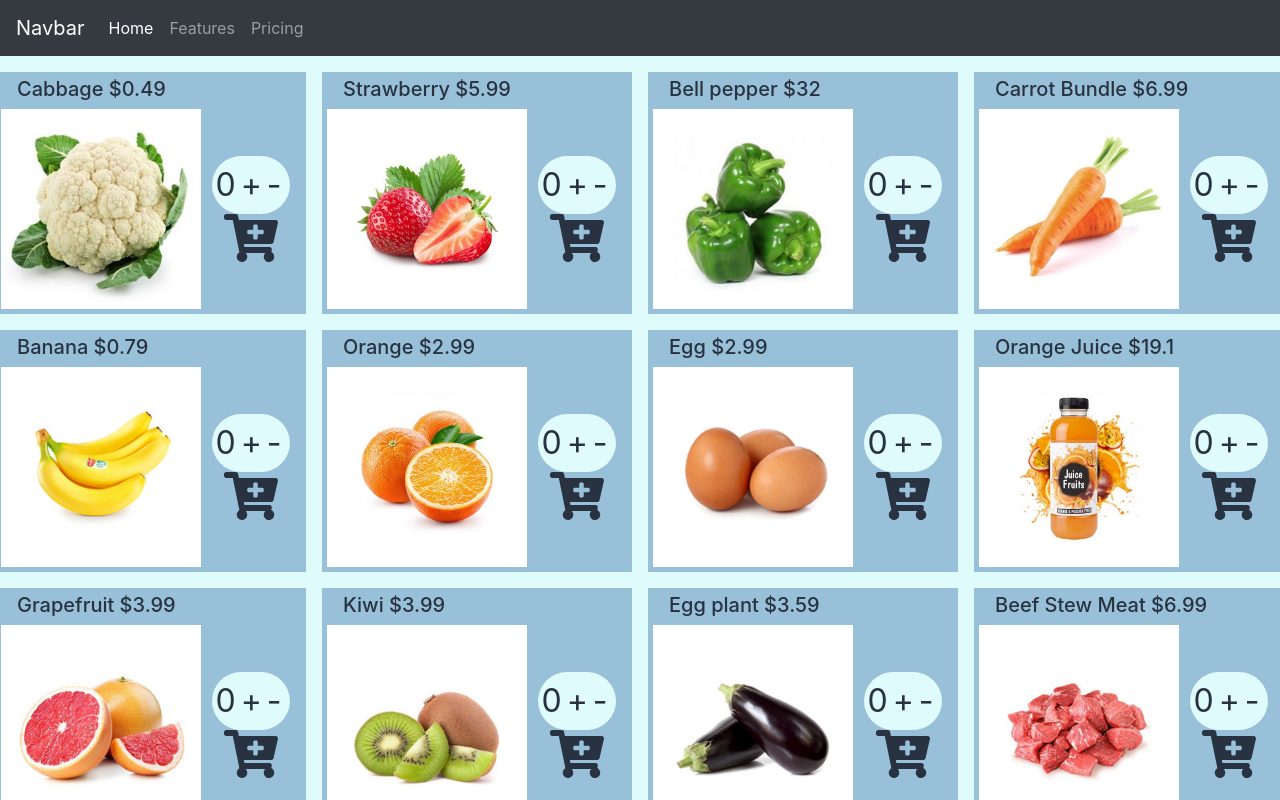
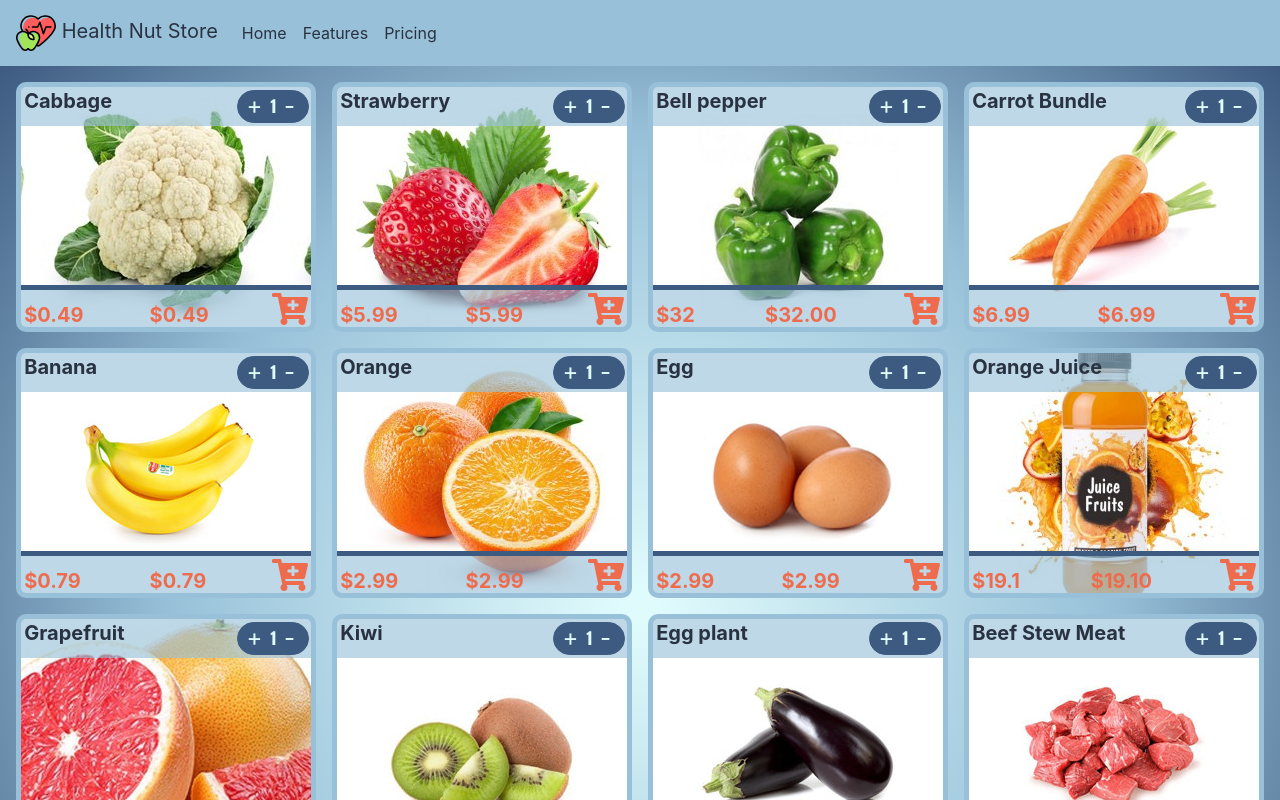
Before and after one commit to AndrewEvansDev/FSDI-108-109-HealthNutstore, a React (Create React App) app: page / in a window 1280 px wide. Shown: the top 800 px of the page. Built offline with nearby package versions, Linux system fonts and the light colour scheme.

Commit message:
nearly 6am lol

```diff
--- a/src/components/cart.jsx
+++ /dev/null
@@ -1,25 +0,0 @@
-import React, { Component } from "react";
-import { FontAwesomeIcon } from "@fortawesome/react-fontawesome";
-import { faCartPlus } from "@fortawesome/free-solid-svg-icons";
-import QuantityPicker from "./quantityPicker";
-
-class ShoppingCart extends Component {
-  state = {
-    price: 0,
-  };
-  render() {
-    return (
-      <div>
-        <QuantityPicker
-          onValueChange={this.handleQuantityChange}
-        ></QuantityPicker>
-        <FontAwesomeIcon icon={faCartPlus} className="cart-icon" size="3x" />
-      </div>
-    );
-  }
-  handleQuantityChange = (qty) => {
-    this.setState({ total: qty });
-  };
-}
-
-export default ShoppingCart;
--- a/src/components/catalog.css
+++ b/src/components/catalog.css
@@ -7,10 +7,23 @@
 }
 
 div.catalog-page{
-    display: grid;
-    grid-template-columns: auto auto auto auto;
-    justify-content: center;
+    display: flex;
+    justify-content: space-around;
+    flex-wrap:wrap;
     padding: 1rem;
-    background-color: var(--bg);
+    background: rgb(224,251,252);
+    background: radial-gradient(circle, rgba(224,251,252,1) 2%, rgba(152,193,217,1) 56%, rgba(61,90,128,1) 100%);
     grid-gap: 1rem;
+    max-width:100%;
     }
+/* @media(max-width:600px){
+    div.catalog-page{
+        grid-template-columns: 1fr 1fr;
+    }
+}
+
+@media(max-width:400px){
+    div.catalog-page{
+        grid-template-columns: auto;
+    }
+} */
--- a/src/components/footer.css
+++ b/src/components/footer.css
@@ -1,11 +1,19 @@
+:root{
+    --highlight:#3d5a80;
+    --sec:#98c1d9;
+    --bg:#e0fbfc;
+    --btn:#ee6c4d;
+    --text:#293241;
+}
+
 .footer-wrap{
     display:flex;
     justify-content: space-between;
     bottom: 0;
     width: 100%;
     height:7vh;
-    background-color:black;
-    color:white;
+    background-color:var(--sec);
+    color:var(--text);
 }
 .footer-item{
     flex:1;
--- a/src/components/navBar.css
+++ b/src/components/navBar.css
@@ -0,0 +1,19 @@
+:root{
+    --highlight:#3d5a80;
+    --sec:#98c1d9;
+    --bg:#e0fbfc;
+    --btn:#ee6c4d;
+    --text:#293241;
+}
+
+.nav-custom{
+    background-color:var(--sec);
+    color:var(--text);
+}
+nav a{
+    background-color:var(--sec);
+    color:var(--text);
+}
+nav a img{
+    max-width:40px;
+}
--- a/src/components/navBar.jsx
+++ b/src/components/navBar.jsx
@@ -1,15 +1,15 @@
 import React, { Component } from "react";
-//imrc & cc
+import "./navBar.css";
 
 class NavBar extends Component {
   render() {
     return (
-      <nav class="navbar navbar-expand-lg navbar-dark bg-dark">
-        <a class="navbar-brand" href="#">
-          Navbar
+      <nav className="nav-custom navbar navbar-expand-lg">
+        <a className="navbar-brand nav-custom" href="#">
+          <img src="../../images/001-health.svg"></img> Health Nut Store
         </a>
         <button
-          class="navbar-toggler"
+          className="navbar-toggler"
           type="button"
           data-toggle="collapse"
           data-target="#navbarNavAltMarkup"
@@ -17,17 +17,17 @@ class NavBar extends Component {
           aria-expanded="false"
           aria-label="Toggle navigation"
         >
-          <span class="navbar-toggler-icon"></span>
+          <span className="navbar-toggler-icon"></span>
         </button>
-        <div class="collapse navbar-collapse" id="navbarNavAltMarkup">
-          <div class="navbar-nav">
-            <a class="nav-link active" href="#">
-              Home <span class="sr-only">(current)</span>
+        <div className="collapse navbar-collapse" id="navbarNavAltMarkup">
+          <div className="navbar-nav">
+            <a className="nav-link active" href="#">
+              Home <span className="sr-only">(current)</span>
             </a>
-            <a class="nav-link" href="#">
+            <a className="nav-link" href="#">
               Features
             </a>
-            <a class="nav-link" href="#">
+            <a className="nav-link" href="#">
               Pricing
             </a>
           </div>
--- a/src/components/product.css
+++ b/src/components/product.css
@@ -6,26 +6,49 @@
     --text:#293241;
 }
 .product-wrap{
-    background-color: var(--sec);
     border:5px solid var(--sec);
+    flex:1;
+    border-radius: 10px;
+    display:flex;
+    flex-direction: column;
+    min-width: 250px;
+    min-height: 250px;
+    background-position:center;
 }
-.product-content-wrap{
-    width:300px;
-    background-color:var(--sec);
-    color:var(--text);
+.top-wrap{
     display:flex;
-
+    justify-content: space-between;
+    background-color:#98c1d9a1;
+    height:min-content;
 }
-
-.product-image{
-    max-width:200px;
+.bottom-wrap{
+    display: flex;
+    background-color:#98c1d9a1;
+    justify-content: space-between;
+    margin-top:auto;
+    margin-bottom:0;
+    align-items: flex-end;
+    border-top:5px solid var(--highlight);
 }
 h5.product-title{
     color:var(--text);
     text-align: left;
-    margin-left:1rem;
+    font-weight: 700;
+    margin: .1rem 0 0 .2rem;
 }
-.product-info{
-    width:fit-content;
-    margin: auto;
+h5.product-price{
+    color:var(--btn);
+    text-align: left;
+    font-weight: 700;
+    margin: 0 0 0 .2rem;
 }
+svg.cart-icon{
+    color:var(--btn);
+    margin: .2rem .2rem 0 0;
+}
+svg.cart-icon:hover{
+    filter:invert(100%);
+}
+.addCart span{
+    font-weight: 600;
+}
--- a/src/components/product.jsx
+++ b/src/components/product.jsx
@@ -1,27 +1,56 @@
 import React, { Component } from "react";
 import "./product.css";
-import ShoppingCart from "./cart";
+import { FontAwesomeIcon } from "@fortawesome/react-fontawesome";
+import { faCartPlus } from "@fortawesome/free-solid-svg-icons";
+import QuantityPicker from "./quantityPicker";
+import { faRProject } from "@fortawesome/free-brands-svg-icons";
 
 class Product extends Component {
-  state = {};
+  state = {
+    quantity: 1,
+    total: 1,
+    totalPurchase: this.props.data.price,
+  };
   render() {
     return (
-      <div className="product-wrap">
-        <h5 className="product-title">
-          {this.props.data.title} ${this.props.data.price}
-        </h5>
-        <div className="product-content-wrap">
-          <img
-            src={"/images/products/" + this.props.data.image}
-            className="product-image"
-            alt="..."
-          />
-          <div className="product-info">
-            <ShoppingCart></ShoppingCart>
-          </div>
+      <div
+        style={{
+          backgroundImage: `url(${`/images/products/`}${
+            this.props.data.image
+          })`,
+        }}
+        className="product-wrap"
+      >
+        <div className="top-wrap">
+          <h5 className="product-title">{this.props.data.title}</h5>
+          <QuantityPicker
+            onValueChange={this.handleQuantityChange}
+          ></QuantityPicker>
+        </div>
+        <div className="bottom-wrap">
+          <h5 className="product-price">${this.props.data.price}</h5>
+          <h5 className="product-price">
+            ${this.state.totalPurchase.toFixed(2)}
+          </h5>
+
+          <span>
+            <FontAwesomeIcon
+              icon={faCartPlus}
+              className="cart-icon"
+              size="2x"
+            />
+          </span>
         </div>
       </div>
     );
   }
+
+  handleQuantityChange = (qty) => {
+    this.setState({ quantity: qty });
+    this.setState({ total: qty * this.props.data.price });
+    this.setState({
+      totalPurchase: this.state.quantity * this.props.data.price,
+    });
+  };
 }
 export default Product;
--- a/src/components/quantityPicker.css
+++ b/src/components/quantityPicker.css
@@ -7,23 +7,35 @@
 }
 .quantity-picker{
     display:flex;
-    flex-direction: column;
-}
-.quantity-picker span{
-    color:--text;
-    margin:0, .5rem;
+    max-width:fit-content;
+    margin-right:1rem;
 }
 .quantity-picker:hover{
-    filter:invert(100%);
     cursor: pointer;
 }
-.plusminus-wrap{
-    display:flex;
-    flex-direction:row;
-    font-size:2rem;
-    letter-spacing: 5px;
-    justify-content: space-evenly;
-    background-color: var(--bg);
-    padding:5px 3px;
-    border-radius: 50px;
+.plus{
+    font-size:1.5rem;
+    align-self: center;
+    color:var(--bg);
+    margin-right:-1.75rem;
+    z-index:10;
 }
+.minus{
+    font-size:1.5rem;
+    align-self: center;
+    color:var(--bg);
+    margin-left:-1.75rem;
+}
+span.plus:hover,span.minus:hover{
+    color:var(--btn);
+}
+.qnt{
+    border:1px solid var(--highlight);
+    background-color:var(--highlight);
+    color:var(--bg);
+    border-radius: 20px;
+    padding:0.2rem 2rem;
+    margin:.2rem;
+    font-family: Impact, Haettenschweiler, 'Arial Narrow Bold', sans-serif;
+    align-self:center;
+}
--- a/src/components/quantityPicker.jsx
+++ b/src/components/quantityPicker.jsx
@@ -3,31 +3,34 @@ import "./quantityPicker.css";
 
 class QuantityPicker extends Component {
   state = {
-    quantity: 0,
+    quantity: 1,
     name: "Andrew",
   };
   render() {
     return (
       <div className="quantity-picker">
-        <div className="plusminus-wrap">
-          <span>{this.state.quantity}</span>
-          <span onClick={this.increase}>+</span>
-          <span onClick={this.decrease}>-</span>
-        </div>
-        <div className="icon-cart-wrap"></div>
+        <span className="plus" onClick={this.increase}>
+          +
+        </span>
+
+        <span className="qnt">{this.state.quantity}</span>
+        <span className="minus" onClick={this.decrease}>
+          -
+        </span>
       </div>
     );
   }
   increase = () => {
     var newQnty = this.state.quantity + 1;
-    this.setState({ quantity: newQnty + 1 });
-    this.props.onValueChange();
+    this.setState({ quantity: newQnty });
+    this.props.onValueChange(newQnty);
   };
   decrease = () => {
-    var newQnty = this.state.quantity;
-    if (newQnty > 0) {
-      this.setState({ quantity: newQnty - 1 });
-      this.props.onValueChange();
+    var Qnty = this.state.quantity;
+    if (Qnty > 0) {
+      var newQnty = this.state.quantity - 1;
+      this.setState({ quantity: newQnty });
+      this.props.onValueChange(newQnty);
     }
   };
 }
--- a/src/services/product-service.js
+++ b/src/services/product-service.js
@@ -36,7 +36,7 @@ var data = [
       category: "Vegetable",
     },
     {
-      id: "5f40a866337a3bb00793da52",
+      id: "5f40a866337a3bb00793da523",
       price: .79,
       stock: 340,
       title: "Banana",
```
Also changed, not shown: public/images/001-health.svg (added).
